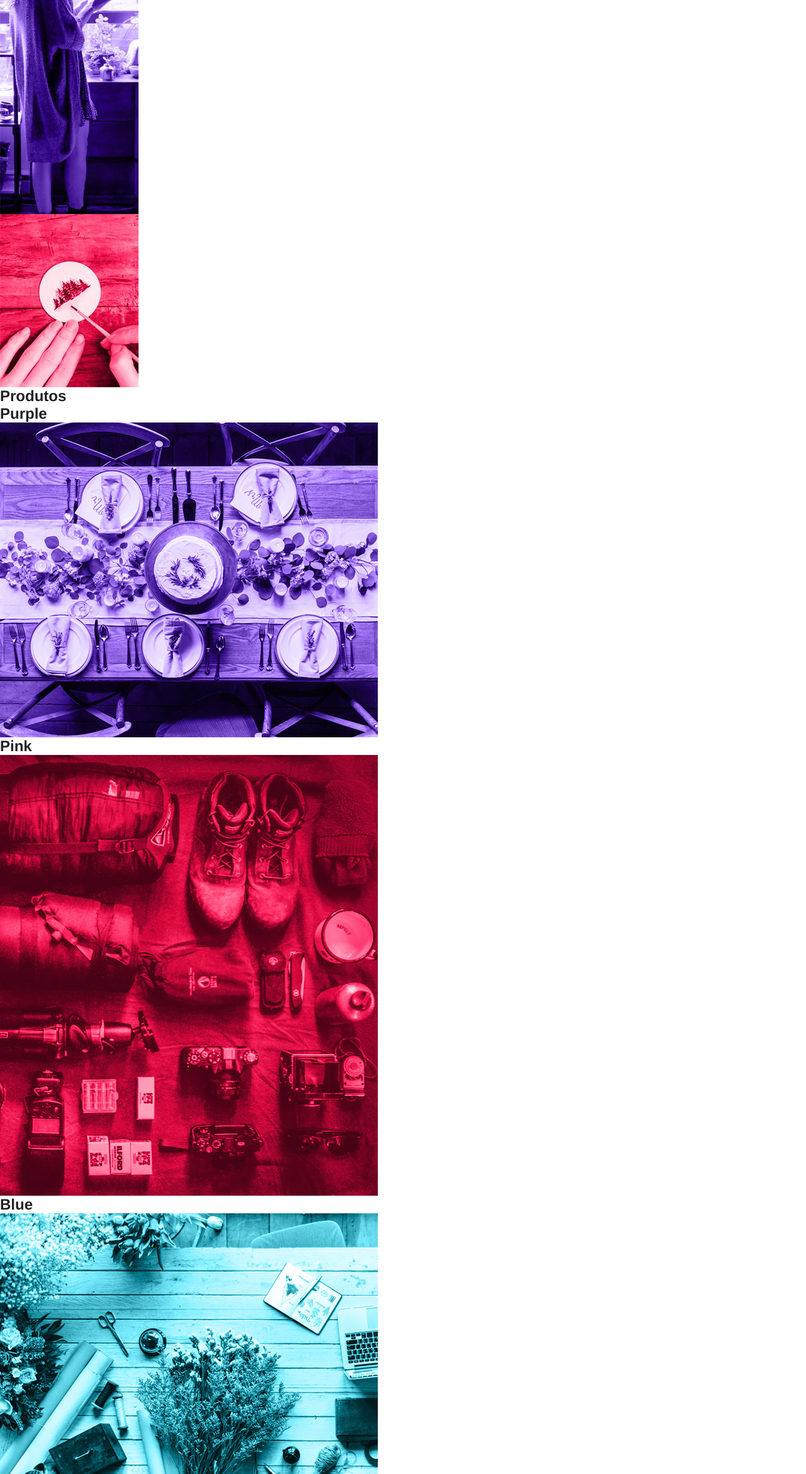
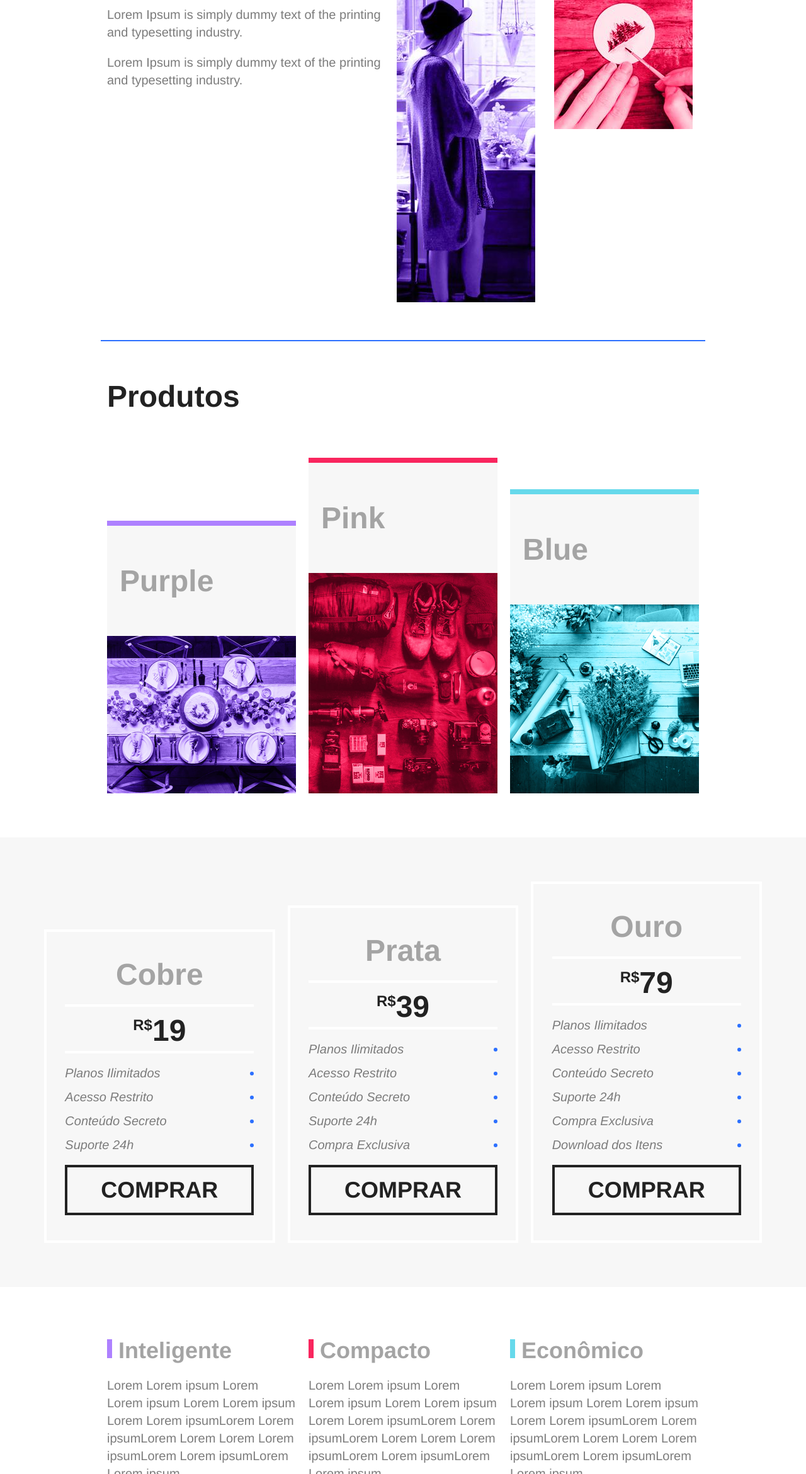
Before and after one commit to GGitDev/FlexBlog, a plain HTML site: page index.html in a window 1280 px wide. Shown: the part 459-2800 px from the top of the page at 63% size. Drawn offline with Linux system fonts and the light colour scheme.

Commit message:
- FlexBlog finalizado!

```diff
--- a/css/style.css
+++ b/css/style.css
@@ -89,3 +89,314 @@ img{
 .menu-nav a:hover{
   color:#122ab2;
 }
+
+/*Introducao*/
+
+.introducao{
+  font-size: 3em;
+  line-height: 1;
+  max-width: 960px;
+  margin: 0 auto;
+  padding:60px 10px;
+}
+
+/* Sobre */
+
+.sobre{
+  border-top:2px solid #2c70ff;
+  border-bottom:2px solid #2c70ff;
+  max-width:960px;
+  margin: 0 auto;
+  padding:60px 0;
+  display:flex;
+  flex-wrap: wrap;
+}
+
+.sobre-info{
+  flex:2 1 300px;
+  margin: 0 10px;
+
+}
+
+.sobre-info h1{
+  font-size:3em;
+  margin-bottom:.5em;
+}
+
+.sobre-info p{
+  font-size:1.25em;
+  line-height: 1.4;
+  margin-bottom:1em;
+  color:#7c7c7c;
+}
+
+.sobre-img{
+  flex:1 1 160px;
+  margin: 0 10px;
+}
+
+/*produtos*/
+
+.produtos{
+  max-width: 960px;
+  margin: 60px auto;
+}
+
+.produtos h1{
+  font-size: 3em;
+  margin: 0 10px 60px 10px;
+}
+
+.produtos-container{
+  display: flex;
+  flex-wrap: wrap;
+  align-items: flex-end;
+}
+
+.produtos-item{
+  flex:1 1 175px;
+  margin: 10px;
+}
+
+.produtos-item h2{
+  font-size:3em;
+  color:#a4a4a4;
+  background: #f7f7f7;
+  padding:60px 20px;
+}
+
+.purple{
+  border-top:8px solid #ae81ff;
+}
+
+.pink{
+  border-top:8px solid #f9265e;
+}
+
+.blue{
+  border-top:8px solid #66d9eb;
+}
+
+
+/*preco*/
+
+.preco{
+  background: #f7f7f7;
+  padding:60px;
+  display: flex;
+  flex-wrap:wrap;
+  align-items: flex-end;
+}
+
+.preco-item{
+  flex:1;
+  border:4px solid #fff;
+  padding:20px;
+  margin: 10px;
+
+  /* esse é o max pra min width. se colocar valores maiores que isso provavelmente o site ira quebrar em mobile. */
+  min-width:260px;
+}
+
+.preco-item h2{
+  font-size:3em;
+  color:#a4a4a4;
+  text-align: center;
+  margin-top:20px ;
+}
+
+.preco-item span{
+  max-width:300px;
+  margin: 20px auto;
+  display: block;
+  text-align: center;
+  font-size: 3em;
+  font-weight: bold;
+  padding:10px 0 5px 0;
+  border-top:4px solid #fff;
+  border-bottom:4px solid #fff;
+}
+
+.preco-item sup{
+  font-size: 1.5rem;
+}
+
+.preco-item ul{
+  max-width: 300px;
+  margin: 20px auto;
+  font-size:1.25em;
+  font-style: italic;
+  color:#7c7c7c;
+}
+
+.preco-item li{
+  display: flex;
+  justify-content: space-between;
+  align-items: center;
+  margin-bottom:15px;
+}
+
+.preco-item li::after{
+  content:'';
+  display: block;
+  width:6px;
+  height:6px;
+  background:#2c70ff;
+  border-radius: 50%;
+}
+
+.preco-item a{
+  max-width:300px;
+  display: block;
+  margin:20px auto;
+  border:4px solid;
+  color:#222;
+  text-transform: uppercase;
+  font-weight: bold;
+  font-size:2.25em;
+  padding:15px 0;
+  text-align:center;
+}
+
+@media (max-width: 800px){
+  .preco{
+    padding-left:10px;
+    padding-right:10px;
+  }
+
+  .preco .preco-item:nth-child(3){
+    order:-2;
+  }
+
+  .preco .preco-item:nth-child(3){
+    order:-1;
+  }
+}
+
+/*Qualidade*/
+
+.qualidade{
+  max-width:960px;
+  margin:60px auto;
+  display: flex;
+  flex-wrap: wrap;
+}
+
+.qualidade-item{
+  flex:1 1 300px;
+  margin:20px 10px;
+}
+
+.qualidade-item h2{
+  font-size:2.25em;
+  color:#a4a4a4;
+  margin-bottom:20px;
+}
+
+.qualidade-item h2::before{
+  content:'';
+  display: inline-block;
+  width:8px;
+  height:30px;
+  margin-right: 10px;
+}
+
+.qualidade-item:nth-of-type(3n+1) h2::before{
+  background: #ae81ff;
+}
+
+.qualidade-item:nth-of-type(3n+2) h2::before{
+  background: #f9265e;
+}
+
+.qualidade-item:nth-of-type(3n+3) h2::before{
+  background: #66d9eb;
+}
+
+.qualidade-item p{
+  font-size:1.25em;
+  line-height: 1.4;
+  color:#7c7c7c;
+}
+
+/*newsletter*/
+
+.newsletter{
+  background: #f7f7f7;
+  padding:60px calc((100% - 960px) / 2);
+  display: flex;
+  flex-wrap: wrap;
+}
+
+.newsletter-info{
+  flex:1 1 240px;
+  margin: 0 10px;
+}
+
+.newsletter-info h1{
+  font-size:3em;
+  color:#a4a4a4;
+}
+
+.newsletter-info p{
+  font-size:1.25em;
+  font-style:italic ;
+  max-width: 230px;
+  color:#7c7c7c;
+  margin-bottom:10px;
+}
+
+.newsletter-form{
+  flex:2 1 260px;
+  margin: 0 10px;
+  align-self: center;
+  display: flex;
+  flex-wrap: wrap;
+}
+
+.newsletter-form input{
+  flex:3 1 260px;
+  font-size:1.25em;
+  color:#7c7c7c;
+  font-style: italic;
+  border:4px solid #2c70ff;
+  background: transparent;
+  padding:15px 10px;
+  margin: 0px;
+  border-radius: 0px;
+}
+
+.newsletter-form button{
+  flex:1 1 200px;
+  font-size:2.25em ;
+  font-weight: bold;
+  text-transform: uppercase;
+  background: #2c70ff;
+  color: #fff;
+  margin: 0px;
+  cursor:pointer;
+  border:0px;
+  padding:15px 10px;
+}
+
+@medir(max-width:600px){
+  .newsletter-form button{
+  font-size:1.5em;
+  }
+}
+
+/*footer*/
+
+.footer{
+  height:200px;
+  display: flex;
+  background:#2c70ff;
+  align-items:center;
+}
+
+.footer p{
+  flex:1;
+  text-align: center;
+  font-size:2.25em;
+  color:#122ab2;
+}
--- a/index.html
+++ b/index.html
@@ -8,6 +8,7 @@
   <meta charset="utf-8">
   <meta name="viewport" content="width=device-width, initial-scale=1, shrink-to-fit=no">
   <link rel="stylesheet" type="text/css" href="/css/style.css">
+  <link rel="icon" type="image/x-icon" href="img/logo.png">
 </head>
 
 <body>
@@ -60,12 +61,12 @@
         <img src="img/produtos1.jpg" alt="Produto 1">
       </div>
 
-      <div class="produtos-item purple">
+      <div class="produtos-item pink">
         <h2>Pink</h2>
         <img src="img/produtos2.jpg" alt="Produto 2">
       </div>
 
-      <div class="produtos-item purple">
+      <div class="produtos-item blue">
         <h2>Blue</h2>
         <img src="img/produtos3.jpg" alt="Produto 3">
       </div>
@@ -87,7 +88,7 @@
 
     <div class="preco-item">
       <h2>Prata</h2>
-      <span><sup>R$</sup>19</span>
+      <span><sup>R$</sup>39</span>
       <ul>
         <li>Planos Ilimitados</li>
         <li>Acesso Restrito</li>
@@ -99,8 +100,8 @@
     </div>
 
     <div class="preco-item">
-      <h2>Cobre</h2>
-      <span><sup>R$</sup>19</span>
+      <h2>Ouro</h2>
+      <span><sup>R$</sup>79</span>
       <ul>
         <li>Planos Ilimitados</li>
         <li>Acesso Restrito</li>
```
Also changed, not shown: img/logo.png (added).
